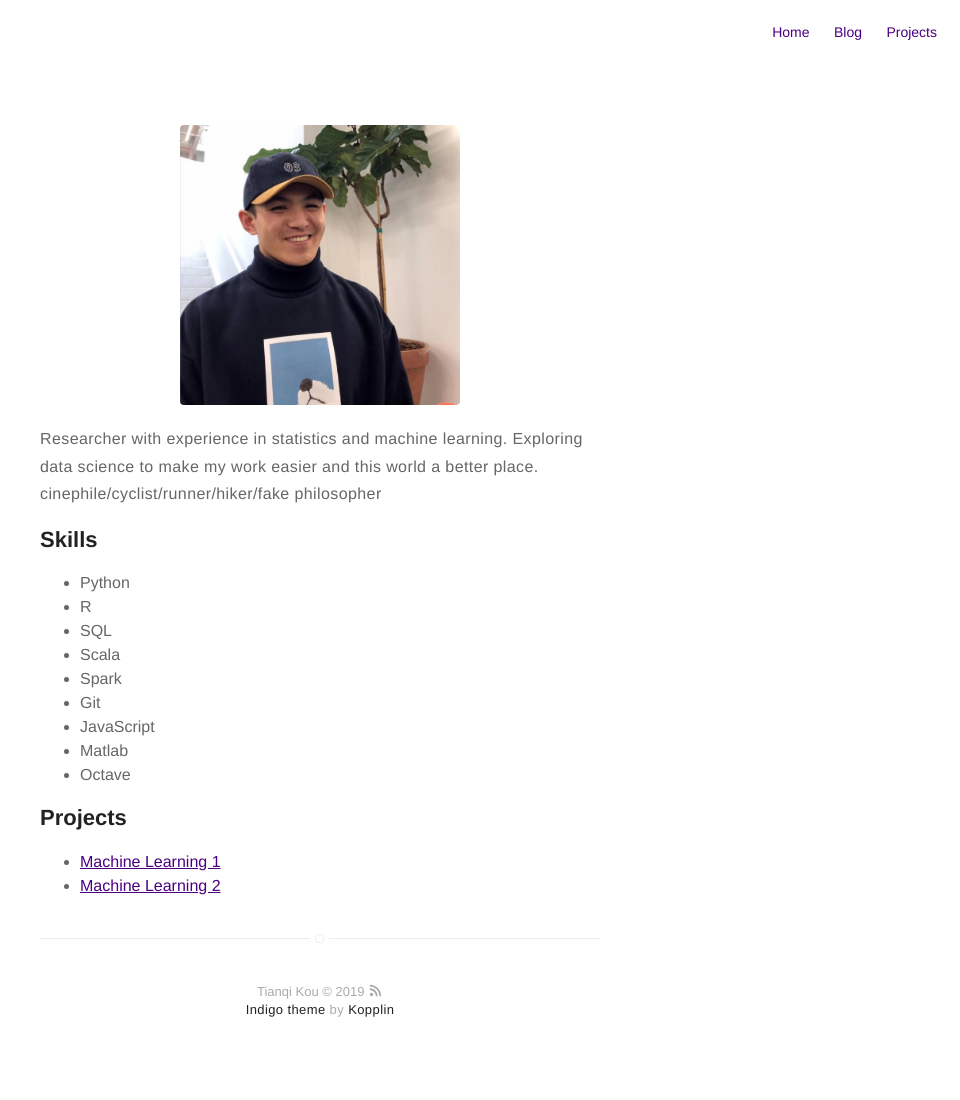
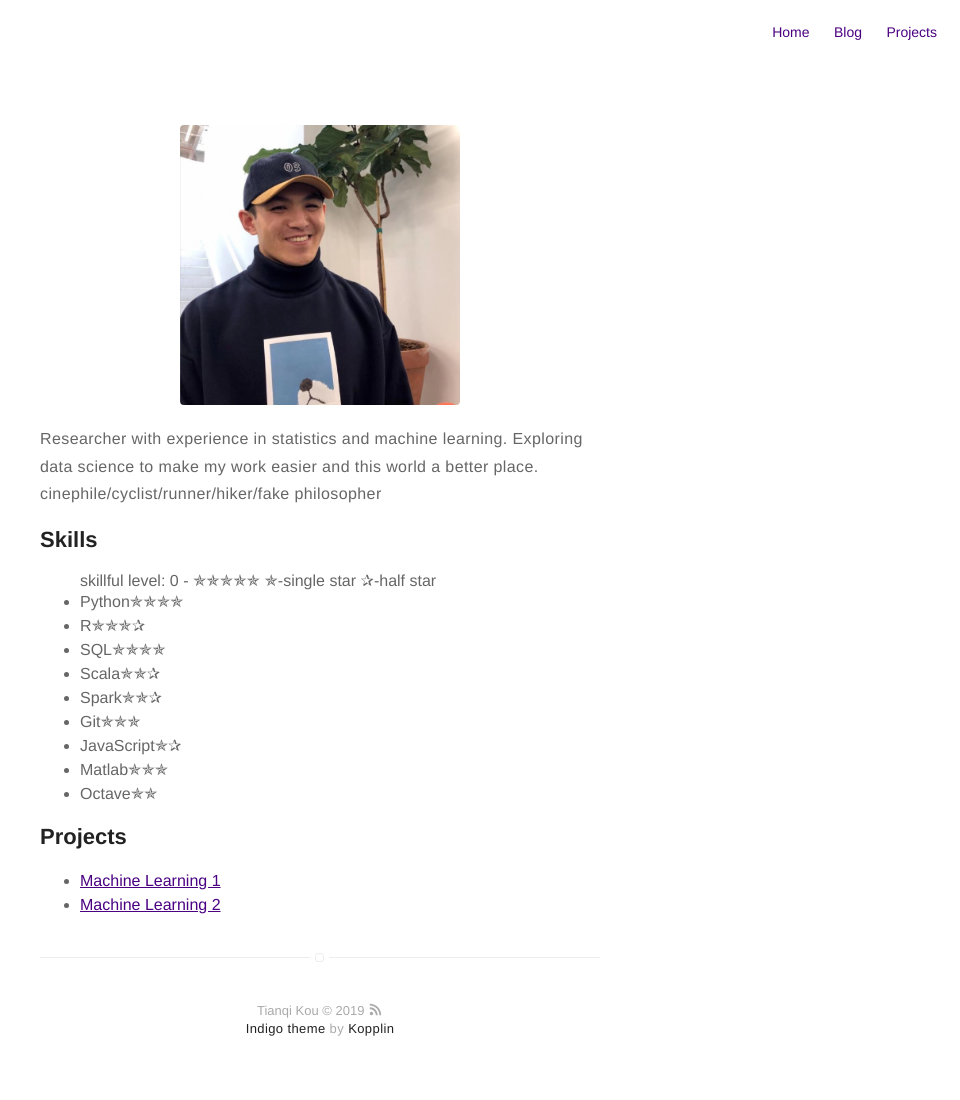
Before and after one commit to koutianqi/koutianqi.github.io, a Jekyll site: the page built from about.md, in a window 1280 px wide. Shown: the whole page, without its empty margins (320-1280 px from the left). Built offline with Jekyll 4.4.1, drawn with Linux system fonts in a browser that asks for light colours.

Commit message:
Update about.md

```diff
--- a/about.md
+++ b/about.md
@@ -10,15 +10,18 @@ layout: page
 <h2>Skills</h2>
 
 <ul class="skill-list">
-	<li>Python</li>
-	<li>R</li>
-	<li>SQL</li>
-	<li>Scala</li>
-	<li>Spark</li>
-	<li>Git</li>
-	<li>JavaScript</li>
-	<li>Matlab</li>
-	<li>Octave</li>
+	skillful level: 0 - ✯✯✯✯✯
+	✯-single star
+	✰-half star
+	<li>Python✯✯✯✯</li>
+	<li>R✯✯✯✰</li>
+	<li>SQL✯✯✯✯</li>
+	<li>Scala✯✯✰</li>
+	<li>Spark✯✯✰</li>
+	<li>Git✯✯✯</li>
+	<li>JavaScript✯✰</li>
+	<li>Matlab✯✯✯</li>
+	<li>Octave✯✯</li>
 </ul>
 
 <h2>Projects</h2>
```
